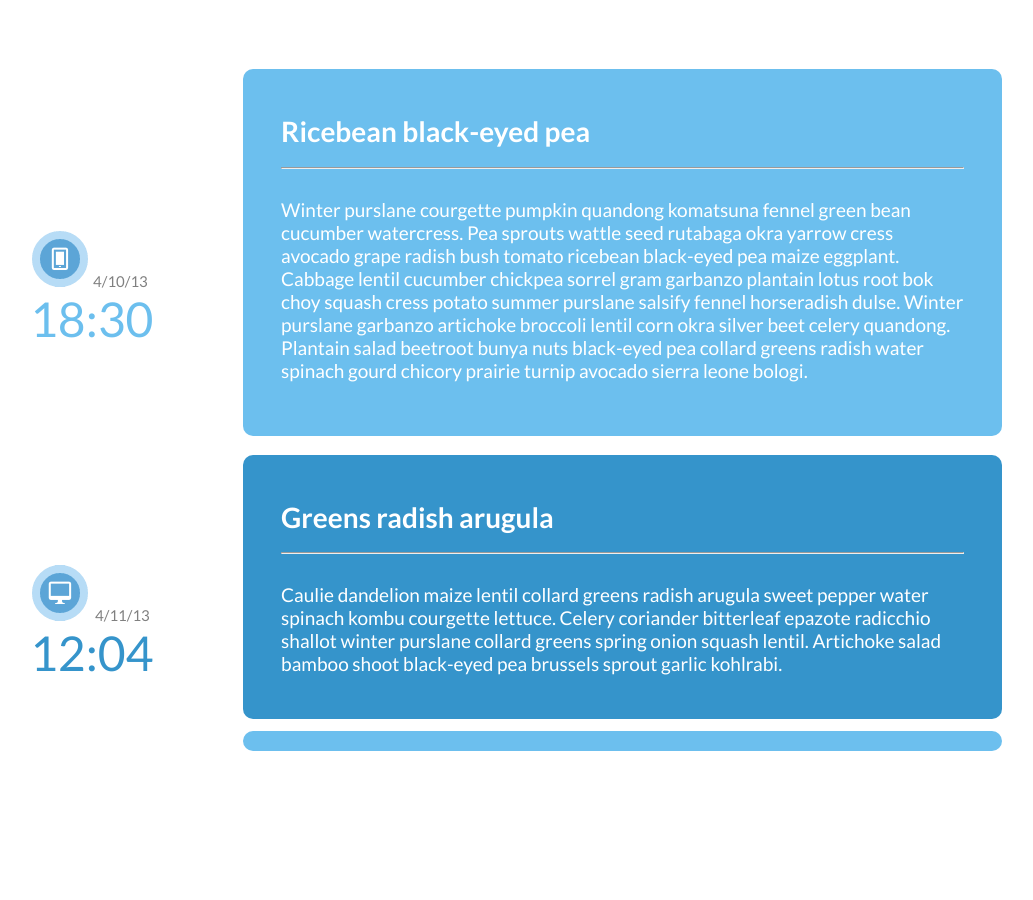
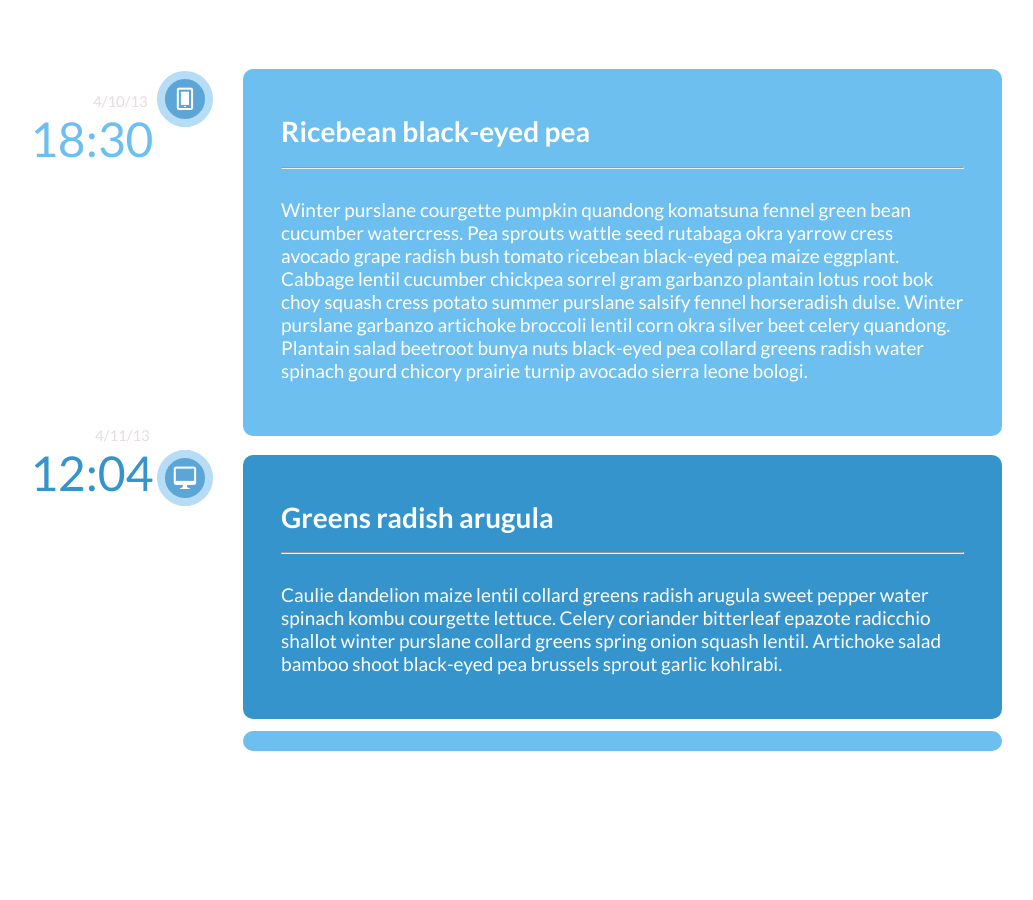
Before and after one commit to schnetthappens/1.3-timeline-layout, a plain HTML site: page index.html in a window 1280 px wide. Shown: the whole page, without its empty margins (120-1153 px from the left). After the commit the page ends 800 px from the top, so only its background shows below. Drawn offline with Linux system fonts and the light colour scheme.

Commit message:
Placed icons in sidebar

```diff
--- a/main.css
+++ b/main.css
@@ -29,6 +29,11 @@
     font-size: 48px;
   }
 
+  .date {
+    font-size: 15px;
+    color: #E5DDDF;
+  }
+
   .sidebar-one .time {
     color: #6cbfee;
   }
@@ -37,10 +42,6 @@
     color: #3594cb;
   }
 
-  .date {
-    font-size: 15px;
-    color: grey;
-  }
 
   .recipe-headings {
     font-size: 28px;
@@ -73,11 +74,27 @@
     display: inline-block;
   /*   background-color: red; */
     margin-top: 50px;
+    vertical-align: top;
   }
 
   .sidebar-one, .sidebar-two {
     height: 335px;
   }
+
+    .sidebar-one img {
+      position: relative;
+      left: 125px;
+      bottom: 5px;
+      top: 20px;
+    }
+
+    .sidebar-two img {
+      position: relative;
+      left: 125px;
+      bottom: 5px;
+      top: 65px;
+    }
+
 
     .main-recipes {
       width: 765px;
```
